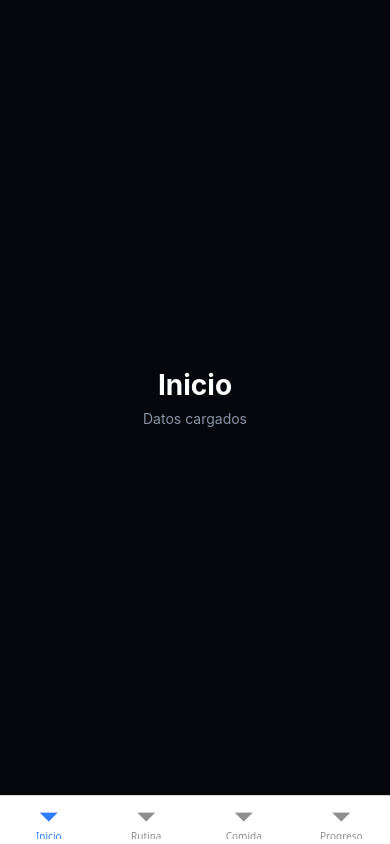
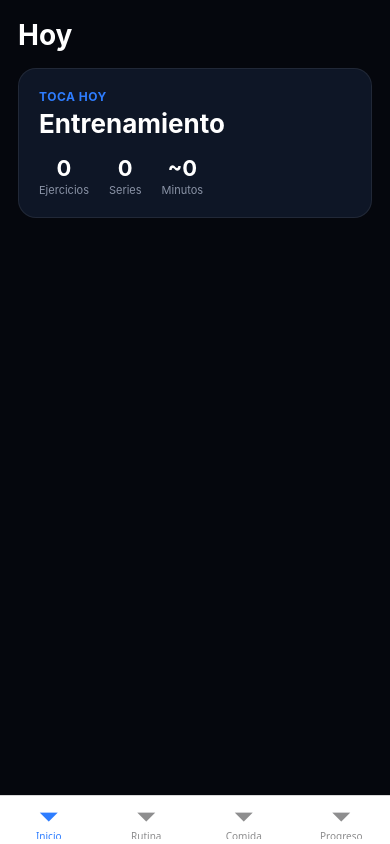
Before and after one commit to Exorplion/gymapp, a React Native app in the folder native/: screen /Inicio in a window 390 px wide. Built offline with nearby package versions, Linux system fonts and the light colour scheme.

Commit message:
feat(rn): pantalla Hoy — estados base (descanso/toca hoy/en curso/completado)

```diff
--- a/native/App.js
+++ b/native/App.js
@@ -3,7 +3,7 @@ import { createBottomTabNavigator } from '@react-navigation/bottom-tabs';
 import { useEffect, useState } from 'react';
 import { View, ActivityIndicator } from 'react-native';
 import { loadAll } from './src/lib/state.js';
-import Inicio from './src/screens/Inicio.js';
+import Hoy from './src/screens/Hoy.js';
 import Rutina from './src/screens/Rutina.js';
 import Comida from './src/screens/Comida.js';
 import Progreso from './src/screens/Progreso.js';
@@ -32,7 +32,10 @@ export default function App() {
   return (
     <NavigationContainer>
       <Tab.Navigator screenOptions={{ headerShown: false, tabBarActiveTintColor: '#2e7dff' }}>
-        <Tab.Screen name="Inicio" component={Inicio} />
+        {/* TEMP: Hoy real ocupa la pestaña Inicio hasta que Etapa 2c traiga
+            la pantalla Inicio real — así hay un loop usable de punta a
+            punta cuanto antes. */}
+        <Tab.Screen name="Inicio" component={Hoy} />
         <Tab.Screen name="Rutina" component={Rutina} />
         <Tab.Screen name="Comida" component={Comida} />
         <Tab.Screen name="Progreso" component={Progreso} />
--- /dev/null
+++ b/native/src/screens/Hoy.js
@@ -0,0 +1,114 @@
+// native/src/screens/Hoy.js
+// Puerto de web/src/components/screens/Hoy.jsx — SIN el carrusel
+// deslizable, calentamiento, pre-workout, registro por voz ni barra de
+// volumen muscular (recortado a propósito, ver el plan de esta etapa).
+// La lista de ejercicios se agrega en Task 2; acá sólo van los tres
+// estados base de la tarjeta principal.
+import { View, Text, Pressable, StyleSheet } from 'react-native';
+import { S, useStore, bump } from '../lib/state.js';
+import { pendingSlot, sessionForSlot, startSession, discardSession, completeSession } from '../lib/session.js';
+
+export default function Hoy() {
+  useStore();
+  const slot = pendingSlot();
+  const index = S.routine.findIndex(s => s.id === slot?.id);
+  const active = !!S.draft;
+  const hecha = slot ? sessionForSlot(slot.id) : null;
+
+  return (
+    <View style={styles.container}>
+      <Text style={styles.title}>Hoy</Text>
+      {active ? (
+        <ActiveHero slot={slot} />
+      ) : slot?.type === 'rest' ? (
+        <RestHero />
+      ) : hecha ? (
+        <DoneHero hecha={hecha} />
+      ) : (
+        <PreSessionHero slot={slot} index={index} />
+      )}
+    </View>
+  );
+}
+
+function RestHero() {
+  return (
+    <View style={styles.card}>
+      <Text style={styles.eyebrow}>Hoy</Text>
+      <Text style={styles.heroDay}>Descanso</Text>
+      <Text style={styles.mut}>Mañana seguís con el próximo turno de tu rutina.</Text>
+    </View>
+  );
+}
+
+function DoneHero({ hecha }) {
+  return (
+    <View style={styles.card}>
+      <Text style={styles.eyebrow}>Completado · hoy</Text>
+      <Text style={styles.heroDay}>Listo por hoy</Text>
+      <Text style={styles.mut}>{hecha.duration} min · {(hecha.entries || []).length} ejercicios</Text>
+    </View>
+  );
+}
+
+function PreSessionHero({ slot, index }) {
+  const exs = slot?.exercises || [];
+  const totalSets = exs.reduce((a, e) => a + e.sets, 0);
+  const estMin = Math.round(totalSets * ((S.cfg.rest || 90) + 40) / 60);
+  return (
+    <View style={styles.card}>
+      <Text style={styles.eyebrow}>Toca hoy</Text>
+      <Text style={styles.heroDay}>{slot?.name || 'Entrenamiento'}</Text>
+      <View style={styles.statsRow}>
+        <View style={styles.stat}><Text style={styles.statNum}>{exs.length}</Text><Text style={styles.statLabel}>Ejercicios</Text></View>
+        <View style={styles.stat}><Text style={styles.statNum}>{totalSets}</Text><Text style={styles.statLabel}>Series</Text></View>
+        <View style={styles.stat}><Text style={styles.statNum}>~{estMin}</Text><Text style={styles.statLabel}>Minutos</Text></View>
+      </View>
+      {exs.length > 0 && (
+        <Pressable style={styles.ctaBtn} onPress={() => startSession(index)}>
+          <Text style={styles.ctaBtnText}>Empezar entrenamiento</Text>
+        </Pressable>
+      )}
+    </View>
+  );
+}
+
+function ActiveHero({ slot }) {
+  const entries = S.draft?.entries || {};
+  const nsets = Object.values(entries).reduce((a, e) => a + e.sets.length, 0);
+  return (
+    <View style={styles.card}>
+      <Text style={styles.eyebrow}>Sesión en curso</Text>
+      <Text style={styles.heroDay}>{slot?.name || S.draft?.dayName || 'Entrenamiento'}</Text>
+      <Text style={styles.mut}>{nsets} serie{nsets === 1 ? '' : 's'} registrada{nsets === 1 ? '' : 's'}</Text>
+      <View style={styles.rowGap}>
+        <Pressable style={[styles.smallBtn, styles.okBtn]} onPress={() => completeSession()}>
+          <Text style={styles.smallBtnText}>✓ Completar sesión</Text>
+        </Pressable>
+        <Pressable style={[styles.smallBtn, styles.dimBtn]} onPress={() => discardSession()}>
+          <Text style={styles.smallBtnText}>Descartar</Text>
+        </Pressable>
+      </View>
+    </View>
+  );
+}
+
+const styles = StyleSheet.create({
+  container: { flex: 1, backgroundColor: '#05070d', padding: 18 },
+  title: { color: '#fff', fontSize: 28, fontWeight: '700', marginBottom: 16 },
+  card: { backgroundColor: '#0e1626', borderRadius: 18, padding: 20, borderWidth: 1, borderColor: 'rgba(255,255,255,.08)' },
+  eyebrow: { color: '#2e7dff', fontSize: 12, fontWeight: '700', textTransform: 'uppercase', letterSpacing: 0.5 },
+  heroDay: { color: '#fff', fontSize: 26, fontWeight: '700', marginTop: 4 },
+  mut: { color: '#8a93a6', fontSize: 13, marginTop: 6 },
+  statsRow: { flexDirection: 'row', gap: 20, marginTop: 16 },
+  stat: { alignItems: 'center' },
+  statNum: { color: '#fff', fontSize: 22, fontWeight: '700' },
+  statLabel: { color: '#8a93a6', fontSize: 11, marginTop: 2 },
+  ctaBtn: { backgroundColor: '#2e7dff', borderRadius: 14, paddingVertical: 14, alignItems: 'center', marginTop: 18 },
+  ctaBtnText: { color: '#fff', fontWeight: '700', fontSize: 15 },
+  rowGap: { flexDirection: 'row', gap: 10, marginTop: 14 },
+  smallBtn: { flex: 1, borderRadius: 12, paddingVertical: 12, alignItems: 'center' },
+  okBtn: { backgroundColor: '#1fbf75' },
+  dimBtn: { backgroundColor: 'rgba(255,255,255,.08)' },
+  smallBtnText: { color: '#fff', fontWeight: '700', fontSize: 13 },
+});
```
